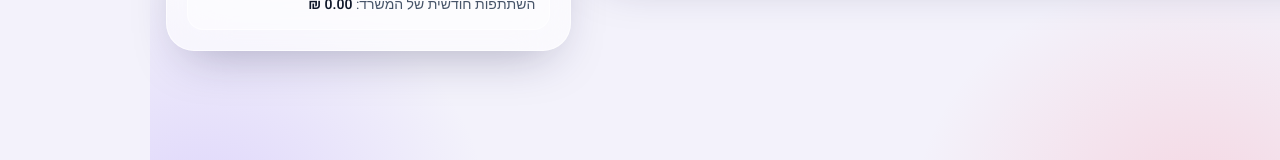
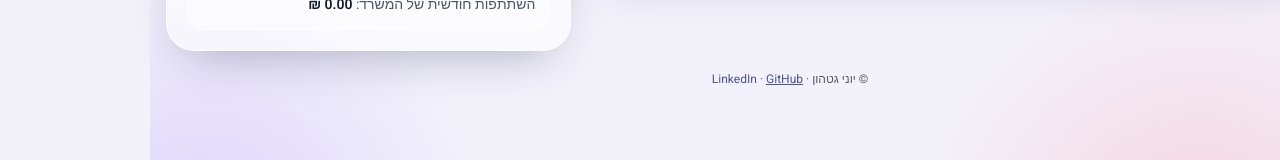
Before and after one commit to YoniGR94/gov_phone_dashboard, a React (Vite) app: page / in a window 1280 px wide. Shown: the part 547-707 px from the top of the page. Built offline with nearby package versions, Linux system fonts and the light colour scheme; no server answers.

Commit message:
Add Credit component

```diff
--- a/src/pages/SelectionPage.tsx
+++ b/src/pages/SelectionPage.tsx
@@ -3,6 +3,7 @@ import { Smartphone, TriangleAlert } from 'lucide-react';
 import type { Device, GradeType } from '../types';
 import DeviceSelector from '../components/DeviceSelector';
 import GradeSelector from '../components/GradeSelector';
+import Credit from '../components/Credit';
 
 type Props = {
   devices: Device[];
@@ -91,6 +92,8 @@ export default function SelectionPage({
             bandContribution={bandContribution}
           />
         </div>
+
+        <Credit />
       </div>
     </div>
   );
```
